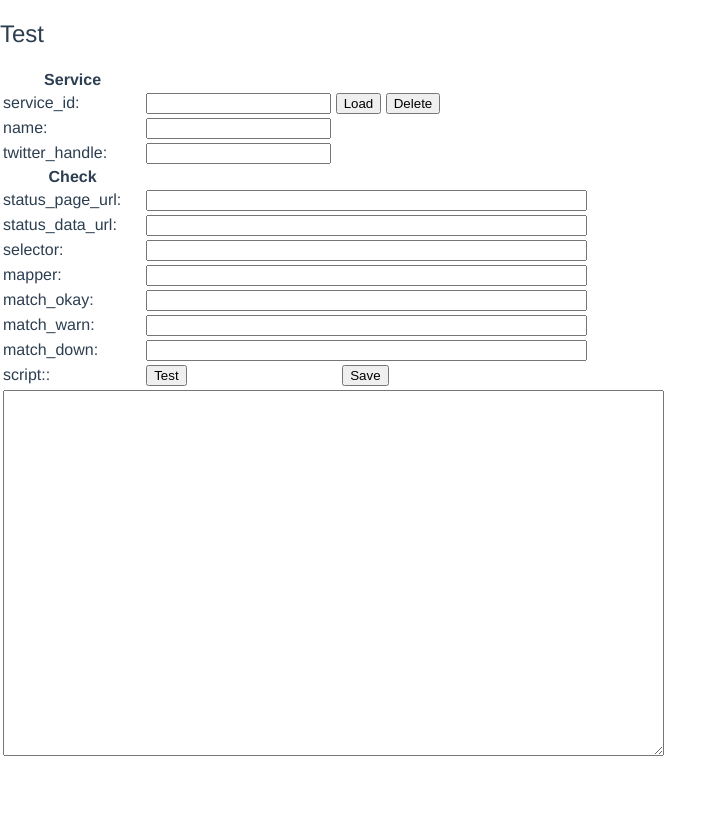
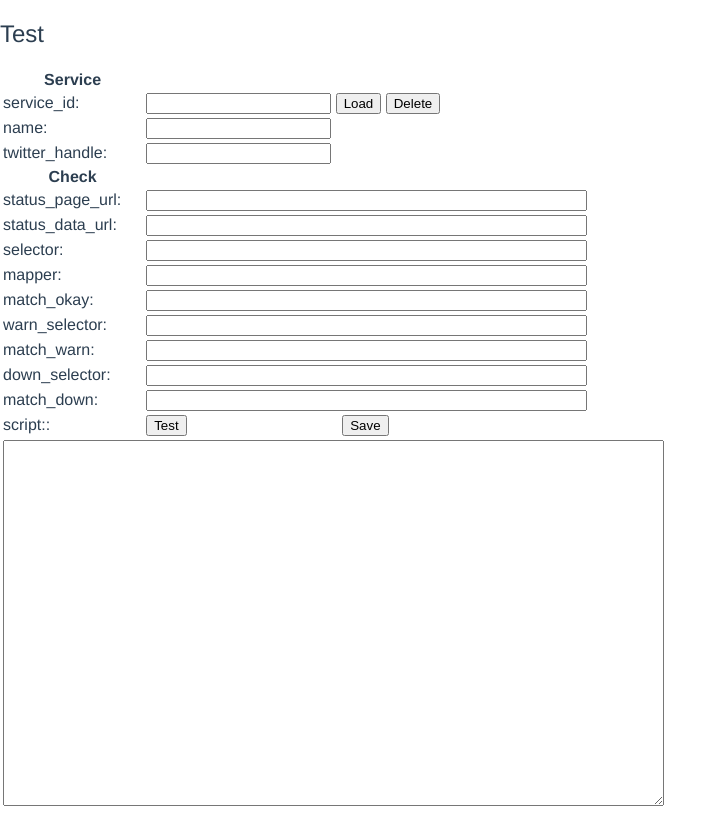
Before and after one commit to karmakaze/quickvue, a Vue app: page /#/test in a window 1280 px wide. Shown: the whole page, without its empty margins (0-727 px from the left). Built offline with nearby package versions, Linux system fonts and the light colour scheme.

Commit message:
Add warn_selector, down_selector to Test page and show test output

```diff
--- a/src/components/Test.vue
+++ b/src/components/Test.vue
@@ -34,7 +34,13 @@
                   <td><label for="match_okay">match_okay</label>:</td><td><input name="match_okay" v-model="match_okay" type="text" size="52"/></td>
               </tr>
               <tr>
+                  <td><label for="warn_selector">warn_selector</label>:</td><td><input name="warn_selector" v-model="warn_selector" type="text" size="52"/></td>
+              </tr>
+              <tr>
                   <td><label for="match_warn">match_warn</label>:</td><td><input name="match_warn" v-model="match_warn" type="text" size="52"/></td>
+              </tr>
+              <tr>
+                  <td><label for="down_selector">down_selector</label>:</td><td><input name="down_selector" v-model="down_selector" type="text" size="52"/></td>
               </tr>
               <tr>
                   <td><label for="match_down">match_down</label>:</td><td><input name="match_down" v-model="match_down" type="text" size="52"/></td>
@@ -43,7 +49,7 @@
                   <td><label for="script">script:</label>:</td><td><button v-on:click.prevent="test">Test</button>&nbsp;&nbsp;&nbsp;&nbsp;&nbsp;&nbsp;&nbsp;&nbsp;&nbsp;&nbsp;&nbsp;&nbsp;&nbsp;&nbsp;&nbsp;&nbsp;&nbsp;&nbsp;&nbsp;&nbsp;&nbsp;&nbsp;&nbsp;&nbsp;&nbsp;&nbsp;&nbsp;&nbsp;&nbsp;&nbsp;&nbsp;&nbsp;&nbsp;&nbsp;&nbsp;<button v-on:click.prevent="save">Save</button></td>
               </tr>
               <tr>
-                  <td colspan="2"><textarea v-model="script" rows="24" cols="80"></textarea></td>
+                  <td colspan="2" valign="top"><textarea v-model="script" rows="24" cols="80"></textarea></td><td valign="top">{{test_output}}</td>
               </tr>
               <tr>
                   <td></td><td></td>
@@ -67,9 +73,12 @@ export default {
       selector: '',
       mapper: '',
       match_okay: '',
+      warn_selector: '',
       match_warn: '',
+      down_selector: '',
       match_down: '',
-      script: ''
+      script: '',
+      test_output: ''
     }
   },
   methods: {
@@ -93,9 +102,12 @@ export default {
           self.selector = data.selector
           self.mapper = data.mapper
           self.match_okay = data.matchOkay
+          self.warn_selector = data.warnSelector
           self.match_warn = data.matchWarn
+          self.down_selector = data.downSelector
           self.match_down = data.matchDown
           self.script = data.script
+          self.test_output = ''
         }
       }
       xhr.send()
@@ -117,7 +129,9 @@ export default {
           selector: this.selector,
           mapper: this.mapper,
           matchOkay: this.match_okay,
+          warnSelector: this.warn_selector,
           matchWarn: this.match_warn,
+          downSelector: this.down_selector,
           matchDown: this.match_down,
           script: this.script
       }
@@ -130,9 +144,17 @@ export default {
       xhr.send()
     },
     test () {
+      var self = this
+      self.test_output = ''
       var url = 'https://statuspages.me/checks/test'
       var xhr = new XMLHttpRequest()
       xhr.open('POST', url)
+      xhr.onload = function() {
+        if (xhr.status === 200 && xhr.responseText) {
+          var data = JSON.parse(xhr.responseText)
+          self.test_output = JSON.stringify(data, true)
+        }
+      }
       xhr.setRequestHeader('Content-Type', 'application/json')
       xhr.send(JSON.stringify({
           service: {
```
